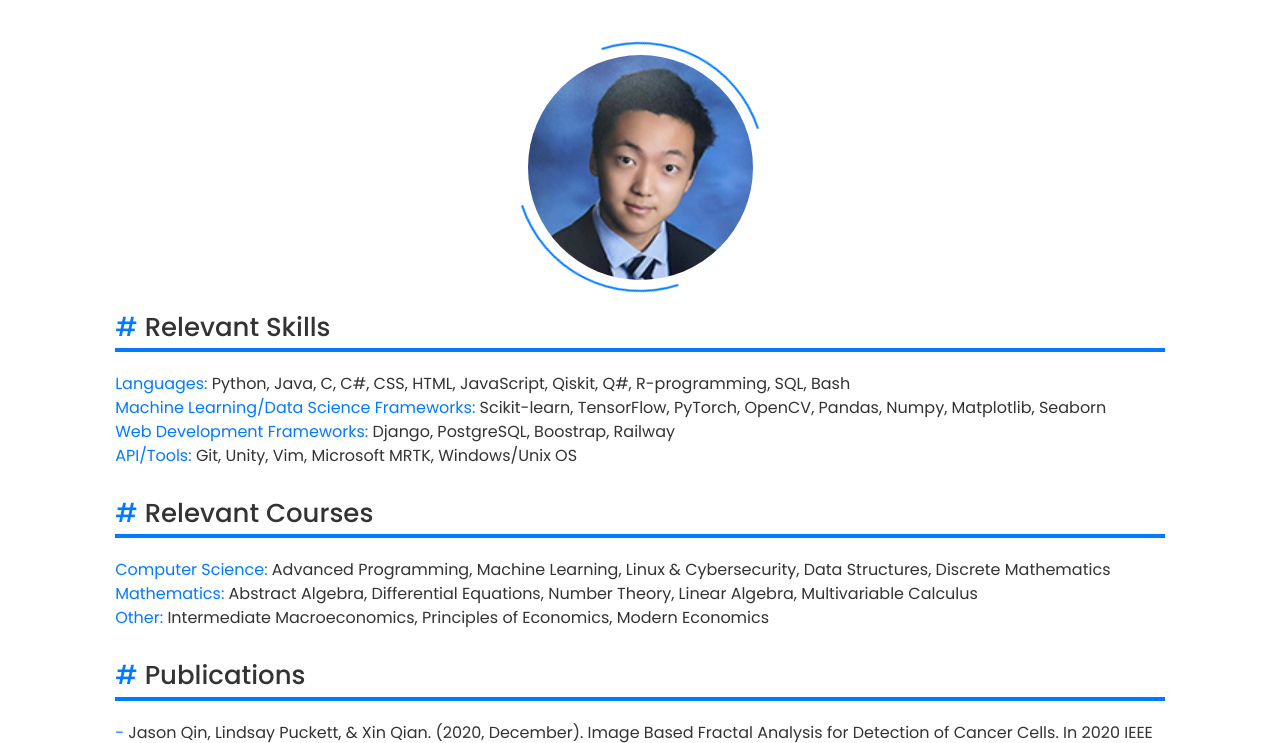
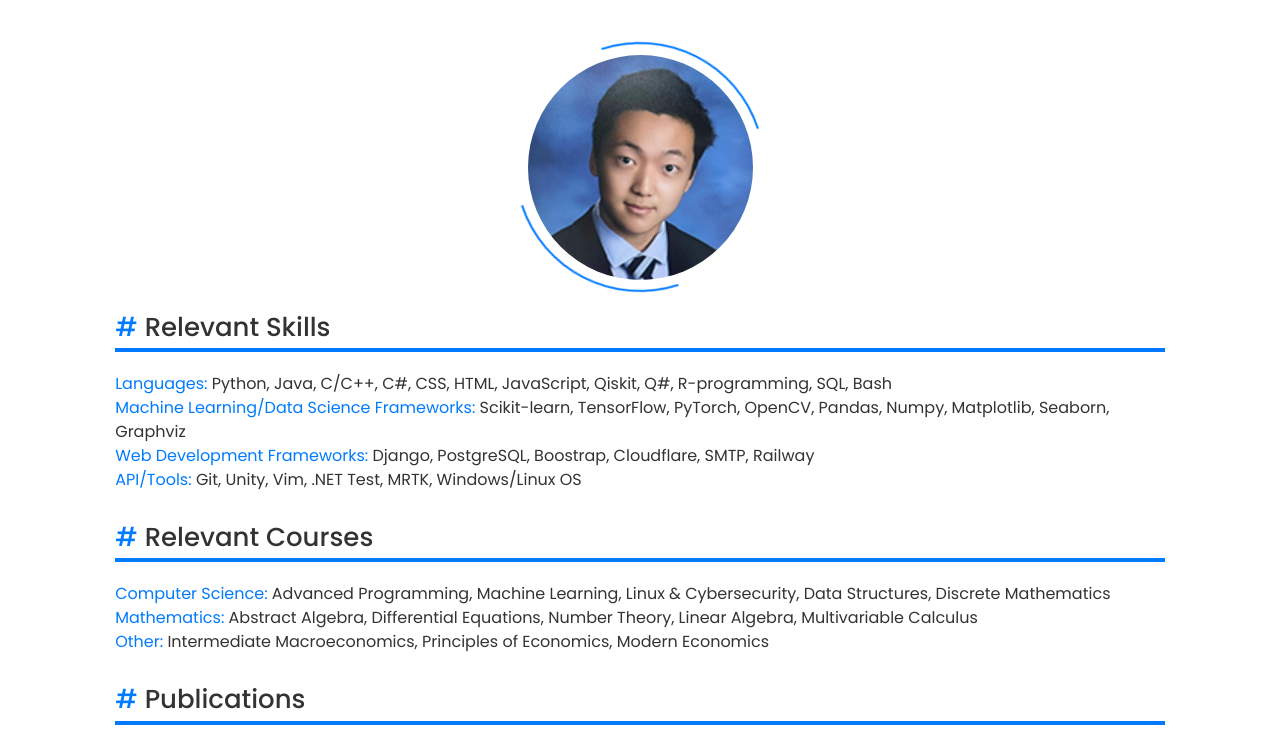
Before and after one commit to jaysonedu/Portfolio, a Django app: page /resume/ in a window 1280 px wide. Shown: the part 168-911 px from the top of the page. Run offline with Django 5.2, Linux system fonts and the light colour scheme; some libraries are stand-ins or nearby versions.

Commit message:
added skills

```diff
--- a/resume/templates/resume/download.html
+++ b/resume/templates/resume/download.html
@@ -12,10 +12,10 @@
     <div class="about-content">
         <h3><span># </span>Relevant Skills</h3>
         <p>
-            <span>Languages: </span>Python, Java, C, C#, CSS, HTML, JavaScript, Qiskit, Q#, R-programming, SQL, Bash<br>
-            <span>Machine Learning/Data Science Frameworks: </span>Scikit-learn, TensorFlow, PyTorch, OpenCV, Pandas, Numpy, Matplotlib, Seaborn<br>
-            <span>Web Development Frameworks: </span>Django, PostgreSQL, Boostrap, Railway<br>
-            <span>API/Tools: </span>Git, Unity, Vim, Microsoft MRTK, Windows/Unix OS<br>
+            <span>Languages: </span>Python, Java, C/C++, C#, CSS, HTML, JavaScript, Qiskit, Q#, R-programming, SQL, Bash<br>
+            <span>Machine Learning/Data Science Frameworks: </span>Scikit-learn, TensorFlow, PyTorch, OpenCV, Pandas, Numpy, Matplotlib, Seaborn, Graphviz<br>
+            <span>Web Development Frameworks: </span>Django, PostgreSQL, Boostrap, Cloudflare, SMTP, Railway<br>
+            <span>API/Tools: </span>Git, Unity, Vim, .NET Test, MRTK, Windows/Linux OS<br>
         </p>
 
         <h3><span># </span>Relevant Courses</h3>
```
